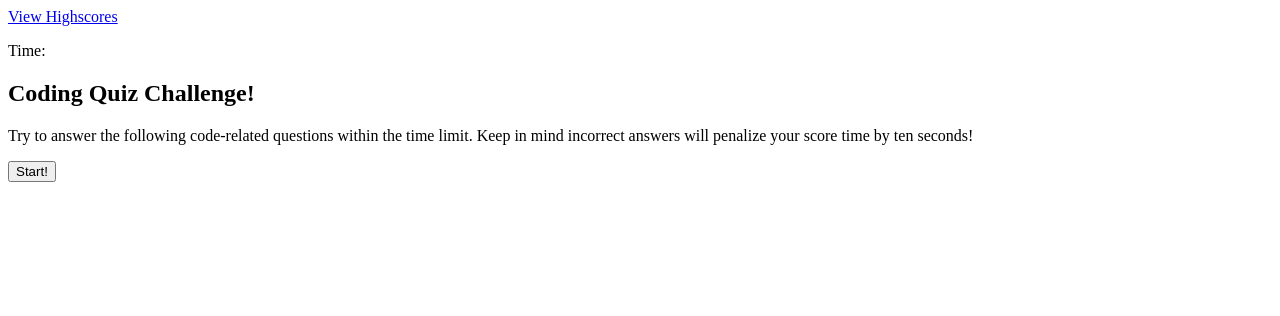
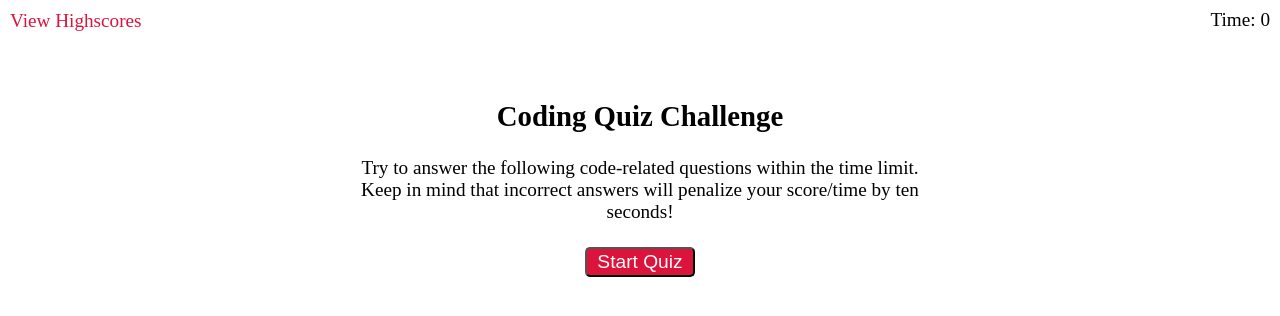
Before and after one commit to riveranelson99/my_code_quiz, a plain HTML site: page index.html in a window 1280 px wide. Drawn offline with Linux system fonts and the light colour scheme.

Commit message:
Started the foundation.

```diff
--- a/assets/css/style.css
+++ b/assets/css/style.css
@@ -0,0 +1,53 @@
+a {
+    color: crimson;
+    text-decoration: none;
+    transition: color 0.1s;
+}
+
+a:hover {
+    color: rgba(220, 20, 60, 0.700);
+}
+
+body {
+    font-family: serif;
+    font-size: 120%;
+}
+
+button {
+    margin: 5px;
+    cursor: pointer;
+    font-size: 100%;
+    background-color: crimson;
+    border-radius: 5px;
+    padding: 2px 10px;
+    color: white;
+}
+
+button:hover {
+    background-color: rgba(220, 20, 60, 0.700);
+}
+
+.focus-point {
+    margin: 100px auto 0 auto;
+    max-width: 600px;
+}
+
+.hidden {
+    display: none;
+}
+
+.scores {
+    position: absolute;
+    top: 10px;
+    left: 10px;
+}
+
+.start {
+    text-align: center;
+}
+
+.timer {
+    position: absolute;
+    top: -10px;
+    right: 10px;
+}
--- a/index.html
+++ b/index.html
@@ -1,25 +1,44 @@
 <!DOCTYPE html>
 <html lang="en">
+
 <head>
     <meta charset="UTF-8">
     <meta http-equiv="X-UA-Compatible" content="IE=edge">
     <meta name="viewport" content="width=device-width, initial-scale=1.0">
-    <title>Document</title>
+    <title>Coding Quiz</title>
     <link rel="stylesheet" href="./assets/css/style.css">
 </head>
+
 <body>
     <header>
-        <a href="#Test">View Highscores</a>
-        <p>Time:</p>
+        <a href="./assets/highscores/highscores.html" class="scores">View Highscores</a>
+        <section class="timer">
+            <p>
+                Time:
+                <span id="time">0</span>
+            </p>
+        </section>
     </header>
 
-    <main>
-        <Section id="intro">
-            <h1>Coding Quiz Challenge!</h1>
-            <p>Try to answer the following code-related questions within the time limit. Keep in mind incorrect answers will penalize your score time by ten seconds!</p>
-            <button>Start!</button>
-        </Section>
+    <main class="focus-point">
+        <section class="start">
+            <h1>Coding Quiz Challenge</h1>
+            <p>
+            Try to answer the following code-related questions within the time limit.
+            Keep in mind that incorrect answers will penalize your score/time by ten seconds!
+            </p>
+            <button>Start Quiz</button>
+        </section>
+
+        <section class="hidden">
+            <h2>All done!</h2>
+            <p>Your final score is.</p>
+            <p>
+            Enter initials: <input type="text">
+            <button>Submit</button>
+            </p>
+        </section>
     </main>
-    <script src="script.js"></script>
+
 </body>
 </html>
```
Also changed, not shown: assets/highscores/highscore.js (deleted).
